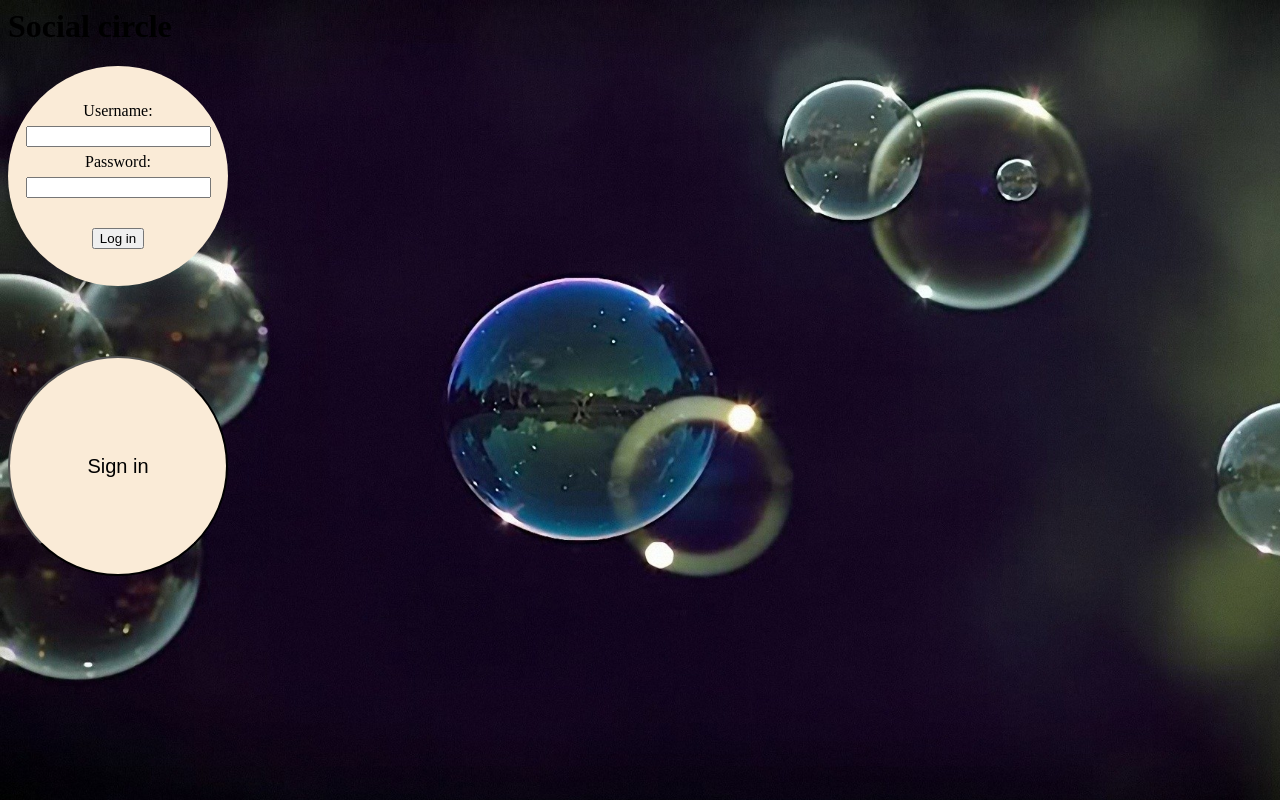
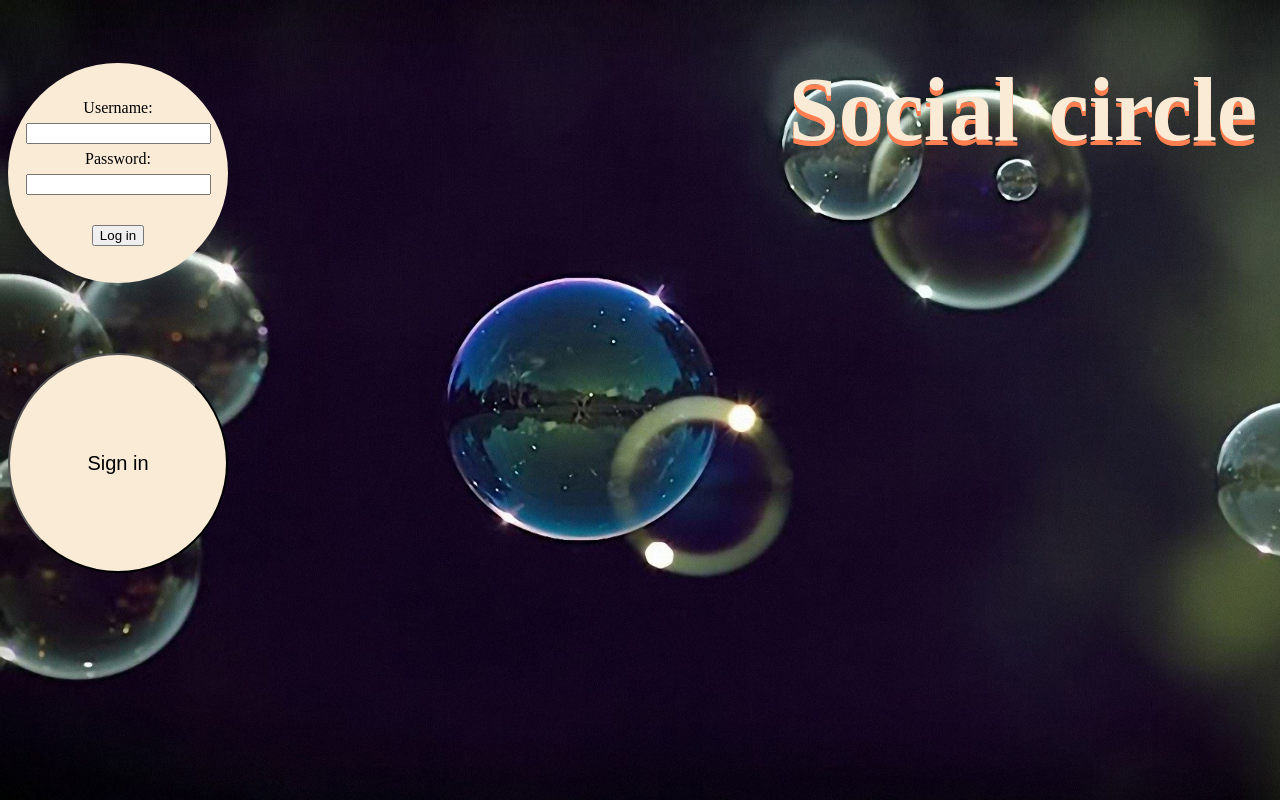
Before and after one commit to samzek/social_circle, a Django app: page /socialcircle/ in a window 1280 px wide. Run offline with Django 3.2, Linux system fonts and the light colour scheme; parts of the project's set-up code (start-up, migrations or seed data) failed here and were passed over.

Commit message:
Sistemato titolo index e sign in

```diff
--- a/SN/socialcircle/static/socialcircle/style.css
+++ b/SN/socialcircle/static/socialcircle/style.css
@@ -110,3 +110,18 @@
 	bottom:0;
 	left:25%;
 }
+
+
+
+h1 {
+    color: antiquewhite;
+    text-shadow: 0 5px coral, 0 5px coral;
+    font-size: 90px;
+    line-height: 74px;
+    font-weight: 700;
+    margin: 0 5px 24px;
+    float: left;
+    padding: 10px;
+    margin: 0 5px 24px;
+    font-family: 'Libre Baskerville', serif;
+}
--- a/SN/socialcircle/templates/socialcircle/index.html
+++ b/SN/socialcircle/templates/socialcircle/index.html
@@ -10,13 +10,15 @@
 			var num = Math.ceil( Math.random() * totalCount );
 			document.body.background = '/static/socialcircle/images/bg_images/'+ num+'.jpg';
 			document.body.style.backgroundSize = "cover";// Background repeat
-
 			}
 		</script>
 	</head>
 <body>
 
-    <h1 class="h1">Social circle</h1>
+    <div class="right" style="float: right">
+        <h1>Social</h1><h1> circle</h1>
+    </div>
+    <div class="left" style="margin-top: 5%">
         <form  method="POST">
             {% csrf_token %}
             <div class="circular_small">
@@ -35,6 +37,8 @@
                 <br><br><br>
                 <input class="menu" type="submit" name="sign" value="Sign in"/>
         </form>
+    </div>
+
 
 </body>
 	<script type="text/javascript">
```
Also changed, not shown: SN/socialcircle/templates/socialcircle/reg.html (+5 -2 lines), SN/socialcircle/forms.py (line endings or trailing spaces). Lines whose indentation alone changed are shown as unchanged.
